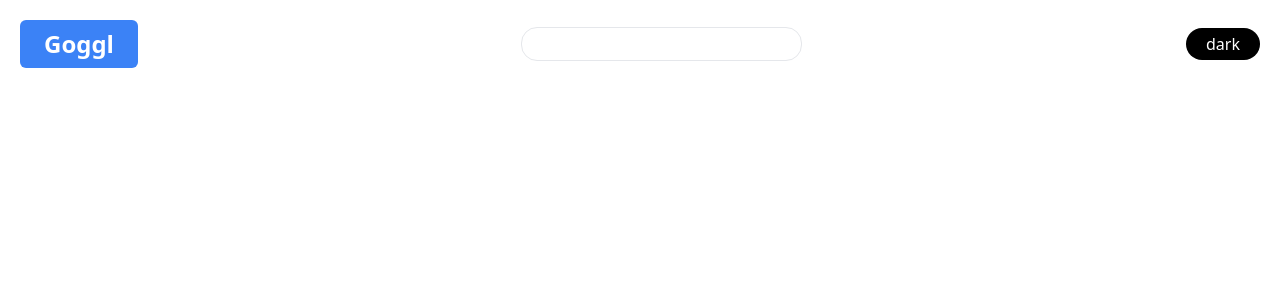
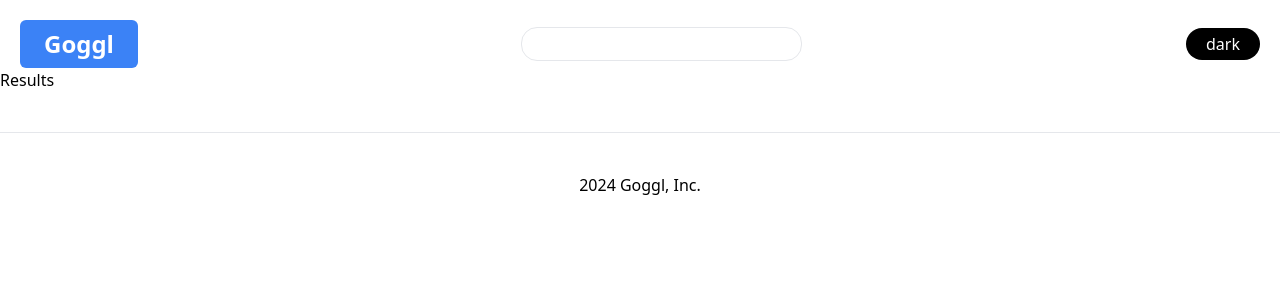
Before and after one commit to Jokastar/Goggl, a React (Vite) app: page /news in a window 1280 px wide. Shown: the top 300 px of the page. Built offline with nearby package versions, Linux system fonts and the light colour scheme.

Commit message:
setting the app routes

```diff
--- a/package.json
+++ b/package.json
@@ -10,6 +10,7 @@
     "preview": "vite preview"
   },
   "dependencies": {
+    "axios": "^1.6.7",
     "react": "^18.2.0",
     "react-dom": "^18.2.0",
     "react-loader-spinner": "^6.1.6",
--- a/src/App.jsx
+++ b/src/App.jsx
@@ -1,7 +1,7 @@
 
 import NavBar from "./components/NavBar";
 import Footer from "./components/Footer";
-import Routes from "./components/Routes";
+import AppRoutes from "./components/AppRoutes";
 import { useState } from "react";
 
 
@@ -11,6 +11,8 @@ function App() {
     <>
    <div className={darkTheme ? "dark" : ""}>
     <NavBar onDarkTheme = {setdarkTheme} darkTheme={darkTheme}/>
+    <AppRoutes/>
+    <Footer />
    </div>
     </>
   )
--- /dev/null
+++ b/src/components/AppRoutes.jsx
@@ -0,0 +1,16 @@
+import { Routes, Route, Navigate } from "react-router-dom";
+import Results from "./Results";
+
+function AppRoutes() {
+  return (
+    <Routes>
+        <Route path="/" element={<Navigate to="/search" />} />
+        <Route path="/search" element={<Results />} />
+        <Route path="/movies" element={<Results />} />
+        <Route path="/images" element={<Results />} />
+        <Route path="/news" element={<Results />} />
+    </Routes>
+  );
+}
+
+export default AppRoutes;
--- a/src/components/Footer.jsx
+++ b/src/components/Footer.jsx
@@ -1,7 +1,7 @@
 function Footer() {
     return (
         <>
-        <h1>Footer</h1>
+        <h1 className="text-center p-10 mt-10 border-t border-gray-200 dark:border-gray-700">2024 Goggl, Inc.</h1>
         </>
     );
 }
--- /dev/null
+++ b/src/components/Results.jsx
@@ -0,0 +1,7 @@
+function results() {
+    return (
+        <h1>Results</h1>
+    );
+}
+
+export default results;
--- a/src/components/Routes.jsx
+++ /dev/null
@@ -1,9 +0,0 @@
-function Routes() {
-    return (
-        <>
-        <h1>Routes</h1>
-        </>
-    );
-}
-
-export default Routes;
```
Also changed, not shown: 1 other file (tests, documents, lock files or other folders).
